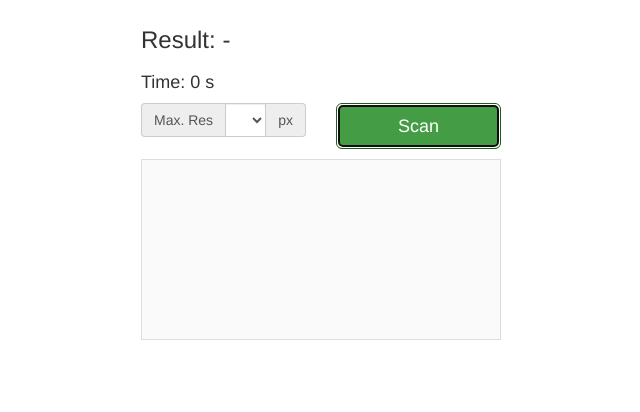
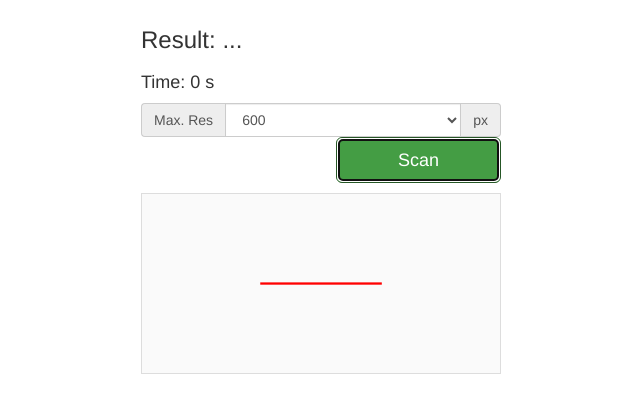
Before and after one commit to giladaya/debarcode, a plain HTML site: page index.html in a window 1280 px wide. Both pictures are taken after a click on the button "Scan". Shown: the part 56-468 px from the top of the page, without its empty margins (319-959 px from the left). Drawn offline with nearby package versions, Linux system fonts and the light colour scheme.

Commit message:
reorganize code

```diff
--- a/index.html
+++ b/index.html
@@ -47,7 +47,7 @@
           </div>
 
           <div class="row">
-            <div class="col-xs-6">
+            <div class="col-xs-12">
               <div class="input-group">
                 <span class="input-group-addon">Max. Res</span>
                 <select id="resolution" class="form-control" >
@@ -61,15 +61,18 @@
                 <span class="input-group-addon">px</span>
               </div>
             </div>
-            <div class="col-xs-6">
+          </div>
+
+          <div class="row">
+            <div class="col-xs-6 pull-right">
               <button id="scan" type="button" class="btn btn-success btn-lg btn-block">Scan</button>
             </div>
           </div>
 
           <div class="row">
             <div class="col-xs-12">
-              <canvas id="image"></canvas>
-              <video>Video tag not supported</video>
+              <canvas id="workCanvas">Canvas tag not supported</canvas>
+              <video id="camera">Video tag not supported</video>
             </div>
           </div>
 
@@ -80,21 +83,65 @@
     <script src="https://ajax.googleapis.com/ajax/libs/jquery/2.1.3/jquery.min.js"></script>
     <script src="https://maxcdn.bootstrapcdn.com/bootstrap/3.3.2/js/bootstrap.min.js"></script>
 
-    <!-- <script src="https://rawgit.com/jseidelin/exif-js/master/exif.js"></script>
-    <script src="https://rawgit.com/stomita/ios-imagefile-megapixel/master/src/megapix-image.js"></script>
-    <script src="https://webrtc.github.io/adapter/adapter-latest.js"></script> -->
-
     <script>
 
-      var video = document.querySelector('video');
-      var constraints = {
-        video: {
-          facingMode: ("environment") ,
-          width: 600,
-          height: 800
+      const TimeKeeper = (function() {
+        var startTime;
+
+        return {
+          start: function() {
+            startTime = Date.now();
+          },
+          end: function() {
+            return (Date.now() - startTime)
           }
-      };
+        }
+      })()
 
+      //refs
+      var $video = document.getElementById('camera');
+      var $workCanvas = document.getElementById('workCanvas');
+      var $resolution = document.getElementById('resolution');
+      var $time = document.getElementById('time');
+      var $result = document.getElementById('result');
+      var $btnScan = document.getElementById('scan');
+
+      var raf = null; //requestAnimationFrame handle
+      var found = false;
+      var wwReady = false;
+
+      var SlaRleWorker = new Worker('./SlaRle.js');
+
+      attachEvents();
+      initCamera($video, startApp);
+
+      function attachEvents() {
+        $resolution.onchange = function(ev) {
+          var width = $resolution.value;
+          initCanvasSize(width, $video.videoWidth)
+        }
+
+        // scan initiated
+        $btnScan.onclick = function() {
+          found = false;
+          if (raf === null) drawFrame(); //start drawing
+          initResults();
+          doScan();
+        }
+
+        SlaRleWorker.onmessage = handleWwMessage;
+      }
+
+      // var constraints = {
+      //   video: {
+      //     facingMode: ("environment") ,
+      //     width: 600,
+      //     height: 800
+      //   }
+      // };
+
+      function initCamera($video, cb) {
+        // create constraints for back camera from devices list
         function getBackCamConstraints(devices) {
           devices = devices.filter(function(d) {
             return d.kind === 'videoinput';
@@ -110,43 +157,44 @@
           return constraints;
         }
 
+        // initialize back camera
         navigator.mediaDevices.enumerateDevices()
         .then(function(devices) {
-          constraints = getBackCamConstraints(devices);
+            var constraints = getBackCamConstraints(devices);
             return navigator.mediaDevices.getUserMedia(constraints);
         })
         .then(function(mediaStream) {
-        video.srcObject = mediaStream;
-        video.onloadedmetadata = function(e) {
-          video.play();
-          startApp();
+          $video.srcObject = mediaStream;
+          $video.onloadedmetadata = function(e) {
+            $video.play();
+            cb();
           };
         })
         .catch(function(err) {
           alert(err.name);
           console.log(err.name + ": " + err.message);
         }); // always check for errors at the end.
+      }
 
-      startApp = function() {
-        var raf = null; //requestAnimationFrame handle
-        var startTime;
-        var endTime;
-        var found = false;
-        var tempCanvas = document.getElementById('image');
-        var fileInput = document.getElementById('upload');
-        var SlaRleWorker = new Worker('./SlaRle.js');
-        var $resolution = document.getElementById('resolution');
+      function startApp() {
+        initResults();
+        initCanvasSize($resolution.value, Math.max($video.videoWidth, 600));
+        drawFrame();
+        doScan();
+      }
 
-        function initResult() {
-          $('#time').html("0");
-          $('#result').html("-");
-          // start time measurement
-          startTime = new Date().getTime();
+      function showResults(result, timeMs) {
+        $time.innerText = (timeMs / 1000);
+        $result.innerText = result;
+      }
+      function initResults() {
+        showResults('...', 0);
       }
 
       function doScan() {
-          var tempCanvasCtx = tempCanvas.getContext("2d");
-          var imgData = tempCanvasCtx.getImageData(0, 0, tempCanvas.width, tempCanvas.height);
+        TimeKeeper.start();
+        var tempCanvasCtx = $workCanvas.getContext("2d");
+        var imgData = tempCanvasCtx.getImageData(0, 0, $workCanvas.width, $workCanvas.height);
 
         // prepare message
         var message = {
@@ -158,114 +206,84 @@
         message = null;
       }
 
-        function draw() {
-          var tempCanvasCtx = tempCanvas.getContext("2d");
-          var dw = tempCanvas.width,
-            dh = tempCanvas.height,
-            sw = video.videoWidth,
+      function drawFrame() {
+        if (wwReady) {
+          var ctx = $workCanvas.getContext("2d");
+          drawVideo($video, $workCanvas, ctx);
+          drawLine($workCanvas, ctx);
+        }
+        // keep the cycle going
+        raf = requestAnimationFrame(drawFrame);
+      }
+
+      function drawVideo($video, $canvas, ctx) {
+        var dw = $canvas.width,
+          dh = $canvas.height,
+          sw = $video.videoWidth,
           sh = Math.ceil(dh / dw * sw)
-            sy = Math.floor((video.videoHeight - sh) / 2);
+          sy = Math.floor(($video.videoHeight - sh) / 2);
 
-          // tempCanvasCtx.drawImage(video, 0, 0);
-          tempCanvasCtx.drawImage(video, 0, sy, sw, sh, 0, 0, dw, dh);
+        // ctx.drawImage(video, 0, 0);
+        ctx.drawImage($video, 0, sy, sw, sh, 0, 0, dw, dh);
+      }
 
-          // draw red line
-          tempCanvasCtx.strokeStyle = 'rgba(255, 0, 0, 0.5)'
-          tempCanvasCtx.beginPath();
-          tempCanvasCtx.moveTo(dw*0.33, dh*0.5);
-          tempCanvasCtx.lineTo(dw*0.67, dh*0.5);
-          tempCanvasCtx.stroke();
-
-          // keep the cycle going
-          raf = requestAnimationFrame(draw);
+      function drawLine($canvas, ctx) {
+        var dw = $canvas.width,
+          dh = $canvas.height
+        ctx.strokeStyle = 'rgba(255, 0, 0, 0.9)'
+        ctx.beginPath();
+        ctx.moveTo(dw*0.33, dh*0.5);
+        ctx.lineTo(dw*0.67, dh*0.5);
+        ctx.stroke();
       }
 
       function initCanvasSize(width, vidWidth) {
         var newWidth = Math.min(width, vidWidth);
-          tempCanvas.width = newWidth;
-          tempCanvas.height = Math.ceil(newWidth/2);
+        $workCanvas.width = newWidth;
+        $workCanvas.height = Math.ceil(newWidth/2);
       }
 
-        $resolution.onchange = function(ev) {
-          var width = $resolution.value;
-          initCanvasSize(width, video.videoWidth)
+      function handleDecodeResult(payload) {
+        if (found) {
+          return;
         }
+        if (payload.EAN && payload.EAN.length > 0) {
+          found = true;
+          showResults(payload.EAN.toString(), TimeKeeper.end())
 
-        // $('#trigger').click(function() {
-        //   $('#upload').trigger("click");
-        // });
-        // $('canvas').click(function() {
-        //   $('#upload').trigger("click");
-        // });
-
-        // image chosen or taken
-        // $('#upload').change(function() {
-        //   var file = fileInput.files[0];
-        //   var canvas = document.getElementById('image');
-
-        //   // MegaPixImage constructor accepts File/Blob object.
-        //   var mpImg = new MegaPixImage(file);
-
-        //   // get EXIF data for orientation
-        //   EXIF.getData(file, function() {
-        //     var orientation = EXIF.getTag(file, "Orientation") || 0;
-        //     var max = $('#resolution').val();
-        //     // render image to canvas with maximum resolution and correct orientation
-        //     mpImg.render(canvas, { maxWidth: max, maxHeight: max, orientation: orientation });
-        //   });
-        // });
-
-        // scan initiated
-        $('#scan').click(function() {
-          // initResult()
-          // doScan()
-          found = false;
-          if (raf === null) draw(); //start drawing
-          initResult();
-          doScan();
-        });
-
-        // receive worker messages
-        function receiveMessage(e) {
-          console.log('receive')
-          if (e.data.localization && e.data.areas && e.data.areas.length > 0){
-            console.log(e.data.areas)
-          }
-          if (! e.data.decoding) return;
-          if (found) return; // temp debounce?
-
-          endTime = new Date().getTime();
-
-          // decoding result
-          if (e.data.decoding && e.data.result && e.data.EAN && e.data.EAN.length > 0) {
-            console.log(e.data)
-            found = true;
-            endTime = new Date().getTime();
-            $('#time').html((endTime - startTime) / 1000);
-            $('#result').html(e.data.EAN.toString());
+          //cancel next scan
           if (raf !== null) {
             cancelAnimationFrame(raf);
             raf = null;
           }
-          }
-          if (!found) {
-            //draw();
-            initResult();
+        } else {
+          showResults('...', TimeKeeper.end())
           doScan();
         }
       }
 
-        SlaRleWorker.onmessage = receiveMessage;
+      function handleStatusUpdate(payload) {
+        if (payload.status === 'ready') {
+          wwReady = true;
+        }
+      }
 
-        initCanvasSize($resolution.value, Math.max(video.videoWidth, 600));
-        // tempCanvas.width = video.videoWidth;
-        // tempCanvas.height = video.videoHeight;
+      // receive worker messages
+      function handleWwMessage(e) {
+        console.log('received', e.data.type)
 
-        draw();
-        initResult();
-        doScan();
+        switch (e.data.type) {
+          case 'decoding':
+            handleDecodeResult(e.data.payload);
+            break;
+          case 'status':
+            handleStatusUpdate(e.data.payload);
+            break;
+          default:
+            break;
+        }
+      }
 
-      }
     </script>
 
   </body>
```
Lines whose indentation alone changed are shown as unchanged.
